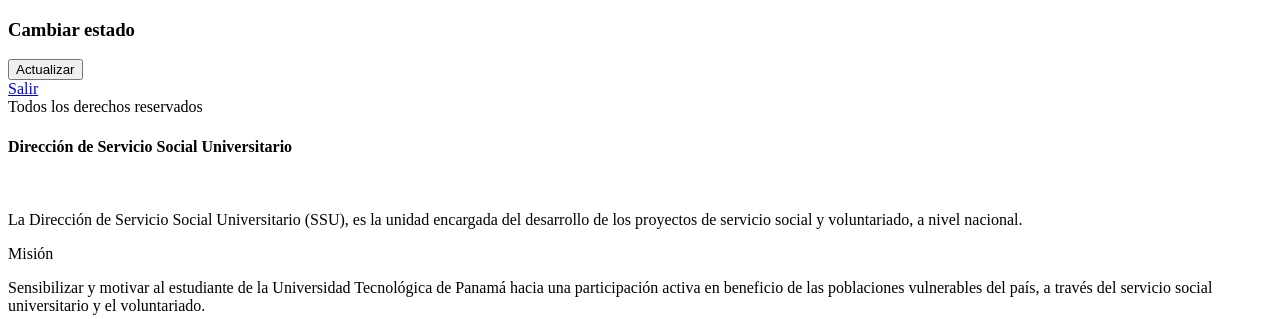
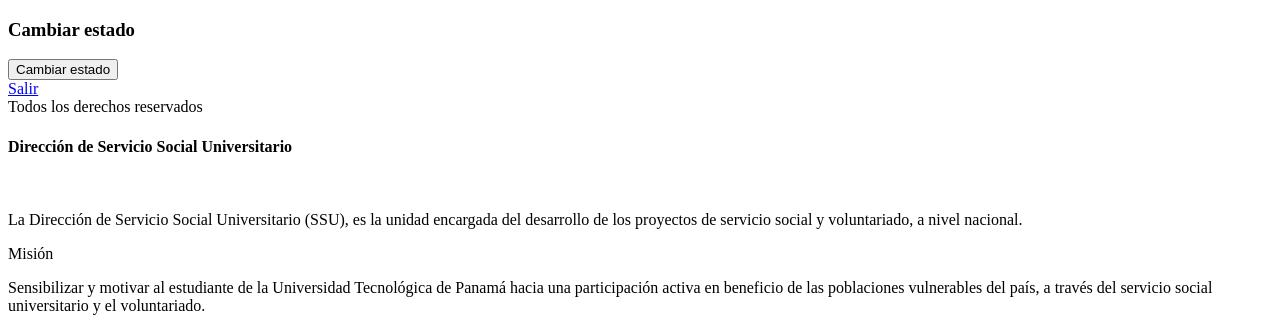
Before and after one commit to erandree/pruebax, a PHP site: template app/Views/Proyecto/estado.php in a window 1280 px wide. Shown: the part 1008-1327 px from the top of the page. Run offline with PHP 8.4, Linux system fonts and the light colour scheme; the template is opened without the code that fills it, so the values that code supplies are empty.

Commit message:
Update estado.php

```diff
--- a/app/Views/Proyecto/estado.php
+++ b/app/Views/Proyecto/estado.php
@@ -33,7 +33,7 @@
 
 								<div class="form-group m-0">
 									<button type="submit" name="registrarlo" class="btn btn-primary btn-block">
-										Actualizar
+										Cambiar estado
 									</button>
 								</div>
 
```
